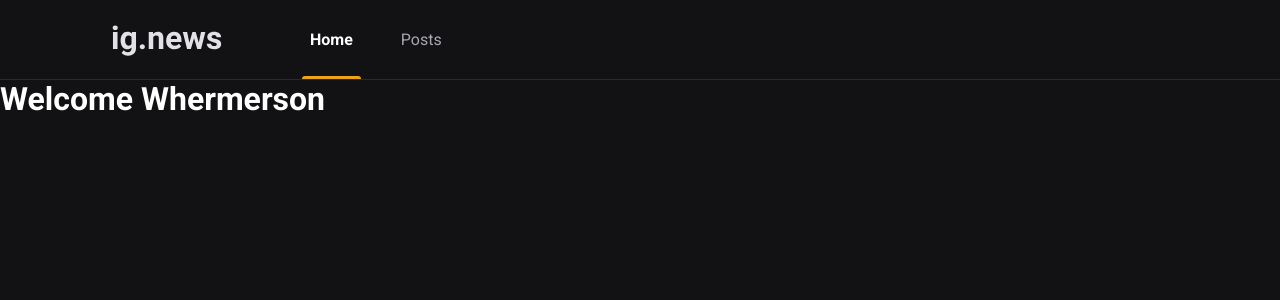
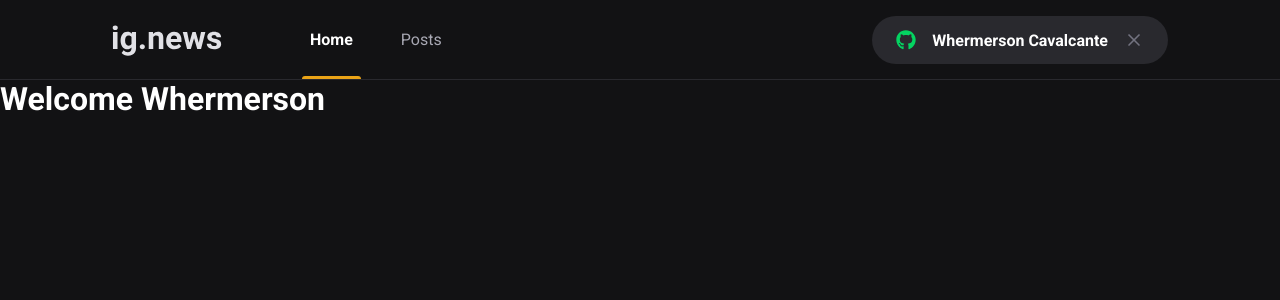
Before and after one commit to Whermerson19/ignews, a Next.js app: page / in a window 1280 px wide. Shown: the top 300 px of the page. Built offline with nearby package versions, Linux system fonts and the light colour scheme.

Commit message:
signIn button design

```diff
--- a/package.json
+++ b/package.json
@@ -11,6 +11,7 @@
     "next": "10.1.3",
     "react": "17.0.2",
     "react-dom": "17.0.2",
+    "react-icons": "^4.2.0",
     "sass": "^1.32.8"
   },
   "devDependencies": {
--- a/src/components/Header/index.tsx
+++ b/src/components/Header/index.tsx
@@ -1,3 +1,4 @@
+import SignInButton from '../SignInButton';
 import styles from './style.module.scss';
 
 export default function Header() {
@@ -9,6 +10,7 @@ export default function Header() {
           <a href=""  className={styles.active}>Home</a>
           <a href="">Posts</a>
         </nav>
+        <SignInButton />
       </div>
     </header>
   )
--- a/src/components/Header/style.module.scss
+++ b/src/components/Header/style.module.scss
@@ -56,4 +56,8 @@
       }
     }
   }
+
+  button {
+    margin-left: auto;
+  }
 }
--- /dev/null
+++ b/src/components/SignInButton/index.tsx
@@ -0,0 +1,20 @@
+import { FaGithub } from "react-icons/fa";
+import { FiX } from "react-icons/fi";
+import style from "./style.module.scss";
+
+export default function SignInButton() {
+  const isLogged = true;
+
+  return isLogged ? (
+    <button className={style.signInButton}>
+      <FaGithub color="#04d361" />
+      Whermerson Cavalcante
+      <FiX color="#737380" className={style.closeButton} />
+    </button>
+  ) : (
+    <button className={style.signInButton}>
+      <FaGithub color="var(--yellow-500)" />
+      Sign in with Github
+    </button>
+  );
+}
--- /dev/null
+++ b/src/components/SignInButton/style.module.scss
@@ -0,0 +1,35 @@
+.signInButton {
+  background: var(--gray-800);
+
+  height: 3rem;
+  border-radius: 3rem;
+
+  border: 0;
+  padding: 0 1.5rem;
+
+  display: flex;
+  align-items: center;
+  justify-content: center;
+
+  color: var(--white);
+  font-weight: bold;
+
+  transition: all .2s;
+
+  svg {
+    width: 20px;
+    height: 20px;
+  }
+
+  svg:first-child {
+    margin-right: 1rem;
+  }
+
+  &:hover {
+    filter: brightness(.8);
+  }
+}
+
+.closeButton {
+  margin-left: 1rem;
+}
--- a/src/pages/_document.tsx
+++ b/src/pages/_document.tsx
@@ -11,7 +11,7 @@ export default class MyDocument extends Document {
             rel="stylesheet"
           />
 
-          <link rel="shortcut icon" href="favicon.png" type="image/png"/>
+          <link rel="shortcut icon" href="favicon.png" type="image/png" />
           <title>ig.news</title>
         </Head>
         <body>
```
Also changed, not shown: 1 other file (tests, documents, lock files or other folders).
